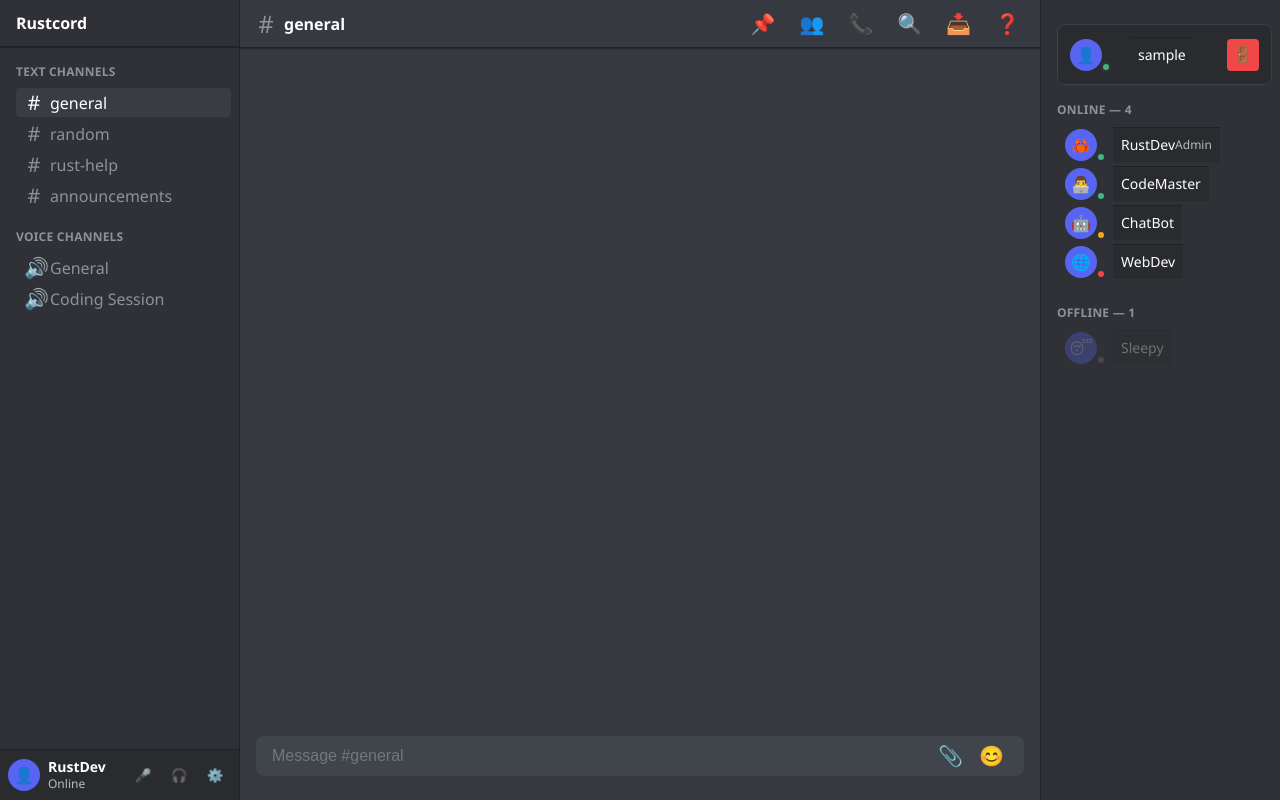
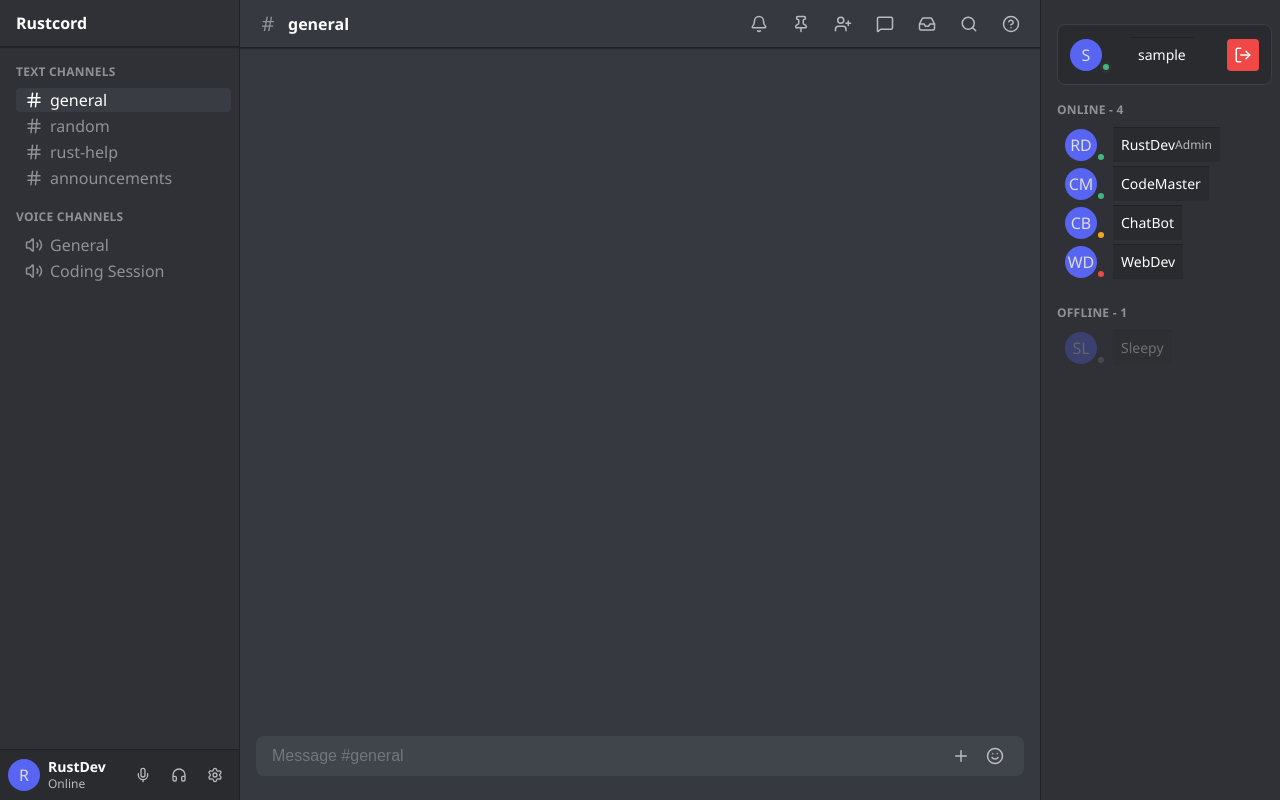
Before and after one commit to fernandwill/rust-chat, a React (Vite) app in the folder frontend/: page / in a window 1280 px wide. Built offline with nearby package versions, Linux system fonts and the light colour scheme; sample sign-in values are in the browser's storage.

Commit message:
feat: replace corrupted UI glyphs with lucide icons and clean fallbacks

```diff
--- a/frontend/package.json
+++ b/frontend/package.json
@@ -11,6 +11,7 @@
   },
   "dependencies": {
     "jwt-decode": "^4.0.0",
+    "lucide-react": "^0.544.0",
     "react": "^19.1.1",
     "react-dom": "^19.1.1",
     "react-router-dom": "^7.9.1"
--- a/frontend/src/App.tsx
+++ b/frontend/src/App.tsx
@@ -38,6 +38,15 @@ interface CurrentUser {
   provider: string;
 }
 
+const getInitials = (name: string) => {
+  return name
+    .split(' ')
+    .filter(Boolean)
+    .map(part => part[0]?.toUpperCase() || '')
+    .join('')
+    .slice(0, 2);
+};
+
 function App() {
   const [ws, setWs] = useState<WebSocket | null>(null);
   const [messages, setMessages] = useState<Message[]>([]);
@@ -58,17 +67,17 @@ function App() {
   ];
 
   const users: User[] = [
-    { id: '1', username: 'RustDev', status: 'online', avatar: '🦀', role: 'Admin' },
-    { id: '2', username: 'CodeMaster', status: 'online', avatar: '👨‍💻' },
-    { id: '3', username: 'ChatBot', status: 'idle', avatar: '🤖' },
-    { id: '4', username: 'WebDev', status: 'dnd', avatar: '🌐' },
-    { id: '5', username: 'Sleepy', status: 'offline', avatar: '😴' },
+    { id: '1', username: 'RustDev', status: 'online', avatar: 'RD', role: 'Admin' },
+    { id: '2', username: 'CodeMaster', status: 'online', avatar: 'CM' },
+    { id: '3', username: 'ChatBot', status: 'idle', avatar: 'CB' },
+    { id: '4', username: 'WebDev', status: 'dnd', avatar: 'WD' },
+    { id: '5', username: 'Sleepy', status: 'offline', avatar: 'SL' },
   ];
 
   const onlineCount = users.filter(user => user.status !== 'offline').length;
 
   const handleLoginSuccess = (user: CurrentUser) => {
-    console.log("✅ OAuth login successful", user);
+    console.log("OAuth login successful", user);
     localStorage.setItem("currentUser", JSON.stringify(user));
     localStorage.setItem("isAuthenticated", "true");
     setCurrentUser(user);
@@ -120,17 +129,16 @@ function App() {
     const socket = new WebSocket("ws://127.0.0.1:8081");
 
     socket.onopen = () => {
-      console.log("✅ Connected to WebSocket");
+      console.log("Connected to WebSocket");
 
       // Add welcome message
       const welcomeMessage: Message = {
         id: Date.now().toString(),
         author: 'Rustcord',
-        content: 'Welcome to Rustcord! Connected to WebSocket server.',
+        content: 'Welcome to Rustcord! Start chatting securely.',
         timestamp: new Date(),
-        avatar: '🦀'
       };
-      setMessages([welcomeMessage]);
+      setMessages((prev) => [...prev, welcomeMessage]);
     };
 
     socket.onmessage = async (event) => {
@@ -165,11 +173,11 @@ function App() {
     };
 
     socket.onclose = () => {
-      console.log("❌ Disconnected from WebSocket");
+      console.log("Disconnected from WebSocket");
     };
 
     socket.onerror = () => {
-      console.log("❌ WebSocket error");
+      console.log("WebSocket error");
     };
 
     setWs(socket);
@@ -190,7 +198,7 @@ function App() {
           author: currentUser?.username || 'User',
           content: input,
           timestamp: new Date(),
-          avatar: currentUser?.avatar || '👤'
+          avatar: currentUser ? currentUser.avatar || getInitials(currentUser.username) : undefined
         };
         setMessages((prev) => [...prev, userMessage]);
         setInput("");
@@ -218,7 +226,7 @@ function App() {
     <Router>
       <Routes>
         <Route path="/login" element={
-          !isAuthenticated ?               <LoginPage /> : <Navigate to="/" />
+          !isAuthenticated ? <LoginPage /> : <Navigate to="/" />
         } />
         <Route path="/oauth/callback" element={
           <OAuthCallback onLoginSuccess={handleLoginSuccess} />
@@ -245,7 +253,7 @@ function App() {
                 onlineCount={onlineCount}
                 currentUser={currentUser ? {
                   ...currentUser,
-                  avatar: currentUser.avatar || '👤'
+                  avatar: currentUser.avatar || getInitials(currentUser.username)
                 } : null}
                 onLogout={handleLogout}
               />
--- a/frontend/src/components/ChatArea.tsx
+++ b/frontend/src/components/ChatArea.tsx
@@ -1,4 +1,15 @@
 import React from 'react';
+import {
+  Bell,
+  Pin,
+  UserPlus,
+  MessageSquare,
+  Inbox,
+  Search,
+  HelpCircle,
+  Plus,
+  Smile
+} from 'lucide-react';
 
 interface Message {
   id: string;
@@ -15,6 +26,15 @@ interface ChatAreaProps {
   onInputChange: (value: string) => void;
   onKeyPress: (e: React.KeyboardEvent) => void;
 }
+
+const getInitials = (name: string) => {
+  return name
+    .split(' ')
+    .filter(Boolean)
+    .map(part => part[0]?.toUpperCase() || '')
+    .join('')
+    .slice(0, 2);
+};
 
 const ChatArea: React.FC<ChatAreaProps> = ({
   channelName,
@@ -35,12 +55,27 @@ const ChatArea: React.FC<ChatAreaProps> = ({
           <span className="channel-name">{channelName}</span>
         </div>
         <div className="header-controls">
-          <button className="header-btn">📌</button>
-          <button className="header-btn">👥</button>
-          <button className="header-btn">📞</button>
-          <button className="header-btn">🔍</button>
-          <button className="header-btn">📥</button>
-          <button className="header-btn">❓</button>
+          <button className="header-btn" aria-label="Channel notifications">
+            <Bell size={18} />
+          </button>
+          <button className="header-btn" aria-label="Pin message">
+            <Pin size={18} />
+          </button>
+          <button className="header-btn" aria-label="Invite users">
+            <UserPlus size={18} />
+          </button>
+          <button className="header-btn" aria-label="Open channel activity">
+            <MessageSquare size={18} />
+          </button>
+          <button className="header-btn" aria-label="Open inbox">
+            <Inbox size={18} />
+          </button>
+          <button className="header-btn" aria-label="Search">
+            <Search size={18} />
+          </button>
+          <button className="header-btn" aria-label="Help">
+            <HelpCircle size={18} />
+          </button>
         </div>
       </div>
 
@@ -48,7 +83,7 @@ const ChatArea: React.FC<ChatAreaProps> = ({
         {messages.map((message) => (
           <div key={message.id} className="message">
             <div className="message-avatar">
-              {message.avatar || '👤'}
+              {message.avatar || getInitials(message.author)}
             </div>
             <div className="message-content">
               <div className="message-header">
@@ -72,8 +107,12 @@ const ChatArea: React.FC<ChatAreaProps> = ({
             onKeyPress={onKeyPress}
           />
           <div className="input-controls">
-            <button className="input-btn">📎</button>
-            <button className="input-btn">😊</button>
+            <button className="input-btn" aria-label="Add attachment">
+              <Plus size={18} />
+            </button>
+            <button className="input-btn" aria-label="Add reaction">
+              <Smile size={18} />
+            </button>
           </div>
         </div>
       </div>
--- a/frontend/src/components/Sidebar.tsx
+++ b/frontend/src/components/Sidebar.tsx
@@ -1,4 +1,5 @@
 import React from 'react';
+import { Hash, Volume2, Mic, Headphones, Settings } from 'lucide-react';
 
 interface Channel {
   id: string;
@@ -13,6 +14,17 @@ interface SidebarProps {
 }
 
 const Sidebar: React.FC<SidebarProps> = ({ channels, activeChannel, onChannelSelect }) => {
+  const getInitials = (name: string) => {
+    return name
+      .split(' ')
+      .filter(Boolean)
+      .map(part => part[0]?.toUpperCase() || '')
+      .join('')
+      .slice(0, 2);
+  };
+
+  const currentUserName = 'RustDev';
+
   return (
     <div className="sidebar">
       <div className="server-header">
@@ -30,7 +42,9 @@ const Sidebar: React.FC<SidebarProps> = ({ channels, activeChannel, onChannelSel
             className={`channel-item ${activeChannel === channel.id ? 'active' : ''}`}
             onClick={() => onChannelSelect(channel.id)}
           >
-            <span className="channel-icon">#</span>
+            <span className="channel-icon">
+              <Hash size={18} />
+            </span>
             <span className="channel-name">{channel.name}</span>
           </div>
         ))}
@@ -47,22 +61,30 @@ const Sidebar: React.FC<SidebarProps> = ({ channels, activeChannel, onChannelSel
             className={`channel-item ${activeChannel === channel.id ? 'active' : ''}`}
             onClick={() => onChannelSelect(channel.id)}
           >
-            <span className="channel-icon">🔊</span>
+            <span className="channel-icon">
+              <Volume2 size={18} />
+            </span>
             <span className="channel-name">{channel.name}</span>
           </div>
         ))}
       </div>
 
       <div className="user-info">
-        <div className="user-avatar">👤</div>
+        <div className="user-avatar">{getInitials(currentUserName)}</div>
         <div className="user-details">
-          <div className="username">RustDev</div>
+          <div className="username">{currentUserName}</div>
           <div className="user-status">Online</div>
         </div>
         <div className="user-controls">
-          <button className="control-btn">🎤</button>
-          <button className="control-btn">🎧</button>
-          <button className="control-btn">⚙️</button>
+          <button className="control-btn" aria-label="Toggle microphone">
+            <Mic size={16} />
+          </button>
+          <button className="control-btn" aria-label="Toggle headphones">
+            <Headphones size={16} />
+          </button>
+          <button className="control-btn" aria-label="Open settings">
+            <Settings size={16} />
+          </button>
         </div>
       </div>
     </div>
--- a/frontend/src/components/UserList.tsx
+++ b/frontend/src/components/UserList.tsx
@@ -1,4 +1,5 @@
 import React from 'react';
+import { LogOut } from 'lucide-react';
 
 interface User {
   id: string;
@@ -14,6 +15,15 @@ interface UserListProps {
   currentUser?: { username: string; avatar?: string; provider: string } | null;
   onLogout?: () => void;
 }
+
+const getInitials = (name: string) => {
+  return name
+    .split(' ')
+    .filter(Boolean)
+    .map(part => part[0]?.toUpperCase() || '')
+    .join('')
+    .slice(0, 2);
+};
 
 const UserList: React.FC<UserListProps> = ({ users, onlineCount, currentUser, onLogout }) => {
 
@@ -37,7 +47,7 @@ const UserList: React.FC<UserListProps> = ({ users, onlineCount, currentUser, on
         <div className="current-user-panel">
           <div className="current-user-info">
             <div className="user-avatar-container">
-              <div className="user-avatar">{currentUser.avatar}</div>
+              <div className="user-avatar">{currentUser.avatar || getInitials(currentUser.username)}</div>
               <div
                 className="user-status-indicator"
                 style={{ backgroundColor: '#43b581' }}
@@ -47,21 +57,21 @@ const UserList: React.FC<UserListProps> = ({ users, onlineCount, currentUser, on
               <div className="user-name">{currentUser.username}</div>
             </div>
           </div>
-          <button className="logout-button" onClick={onLogout} title="Logout">
-            🚪
+          <button className="logout-button" onClick={onLogout} title="Logout" aria-label="Logout">
+            <LogOut size={18} />
           </button>
         </div>
       )}
 
       <div className="user-list-header">
-        <span>ONLINE — {onlineCount}</span>
+        <span>ONLINE - {onlineCount}</span>
       </div>
 
       <div className="users-section">
         {onlineUsers.map(user => (
           <div key={user.id} className="user-item">
             <div className="user-avatar-container">
-              <div className="user-avatar">{user.avatar || '👤'}</div>
+              <div className="user-avatar">{user.avatar || getInitials(user.username)}</div>
               <div
                 className="user-status-indicator"
                 style={{ backgroundColor: getStatusColor(user.status) }}
@@ -78,13 +88,13 @@ const UserList: React.FC<UserListProps> = ({ users, onlineCount, currentUser, on
       {offlineUsers.length > 0 && (
         <>
           <div className="user-list-header">
-            <span>OFFLINE — {offlineUsers.length}</span>
+            <span>OFFLINE - {offlineUsers.length}</span>
           </div>
           <div className="users-section">
             {offlineUsers.map(user => (
               <div key={user.id} className="user-item offline">
                 <div className="user-avatar-container">
-                  <div className="user-avatar">{user.avatar || '👤'}</div>
+                  <div className="user-avatar">{user.avatar || getInitials(user.username)}</div>
                   <div
                     className="user-status-indicator"
                     style={{ backgroundColor: getStatusColor(user.status) }}
--- a/frontend/src/styles/Rustcord.css
+++ b/frontend/src/styles/Rustcord.css
@@ -79,11 +79,20 @@ body {
 }
 
 .channel-icon {
+  display: inline-flex;
+  align-items: center;
+  justify-content: center;
   margin-right: 6px;
   font-size: 20px;
   width: 20px;
-  text-align: center;
+  height: 20px;
 }
+
+.channel-icon svg {
+  width: 18px;
+  height: 18px;
+}
+
 
 .channel-name {
   font-size: 16px;
@@ -178,9 +187,14 @@ body {
 }
 
 .channel-info .channel-icon {
+  display: inline-flex;
+  align-items: center;
+  justify-content: center;
   color: #8e9297;
   margin-right: 8px;
-  font-size: 24px;
+  font-size: 20px;
+  width: 24px;
+  height: 24px;
 }
 
 .channel-info .channel-name {
@@ -195,11 +209,13 @@ body {
 }
 
 .header-btn {
+  display: inline-flex;
+  align-items: center;
+  justify-content: center;
   background: none;
   border: none;
   color: #b9bbbe;
   cursor: pointer;
-  font-size: 20px;
   padding: 4px;
   border-radius: 4px;
   transition: all 0.15s ease-out;
@@ -310,11 +326,13 @@ body {
 }
 
 .input-btn {
+  display: inline-flex;
+  align-items: center;
+  justify-content: center;
   background: none;
   border: none;
   color: #b9bbbe;
   cursor: pointer;
-  font-size: 20px;
   padding: 4px;
   border-radius: 4px;
   transition: all 0.15s ease-out;
```
Also changed, not shown: 1 other file (tests, documents, lock files or other folders).
